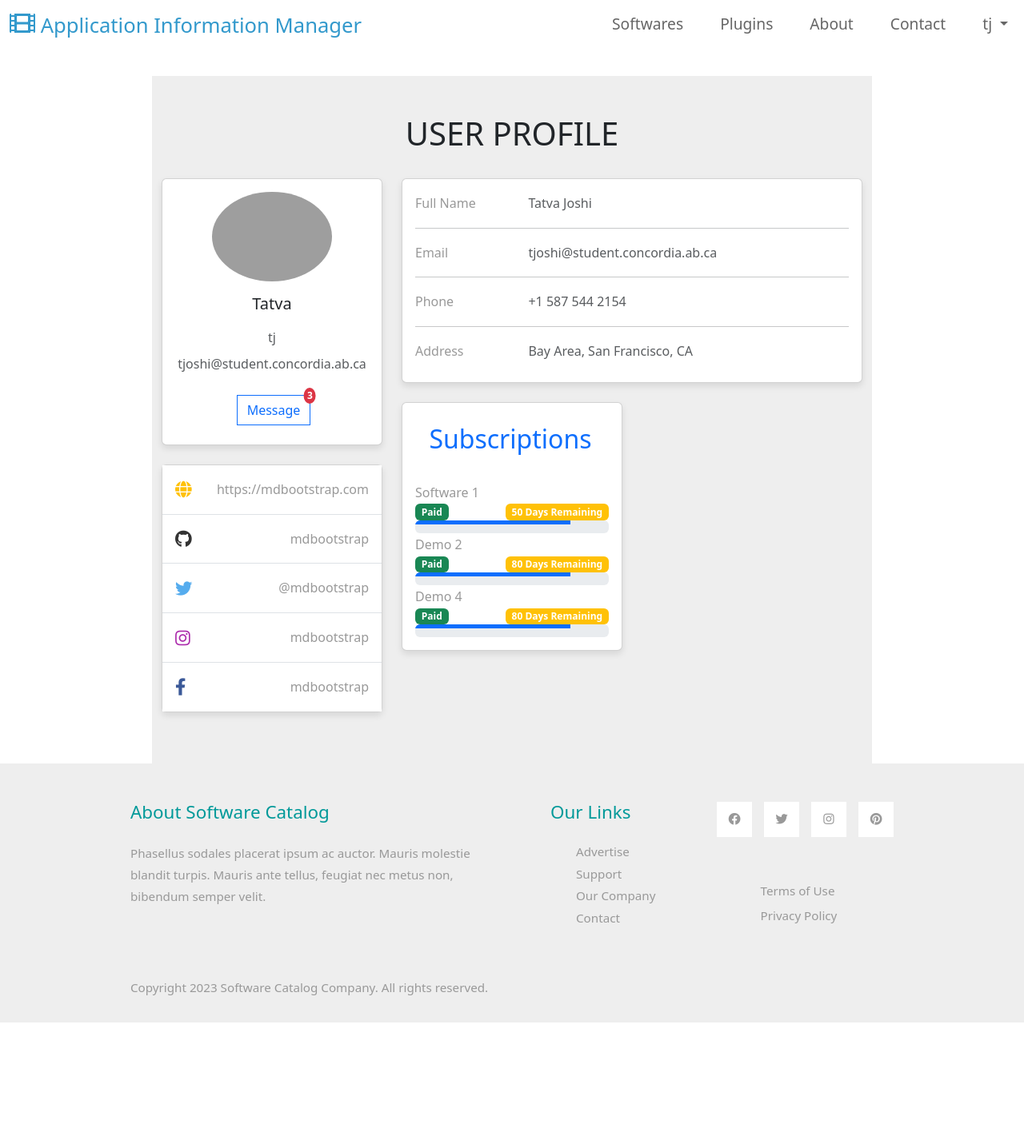
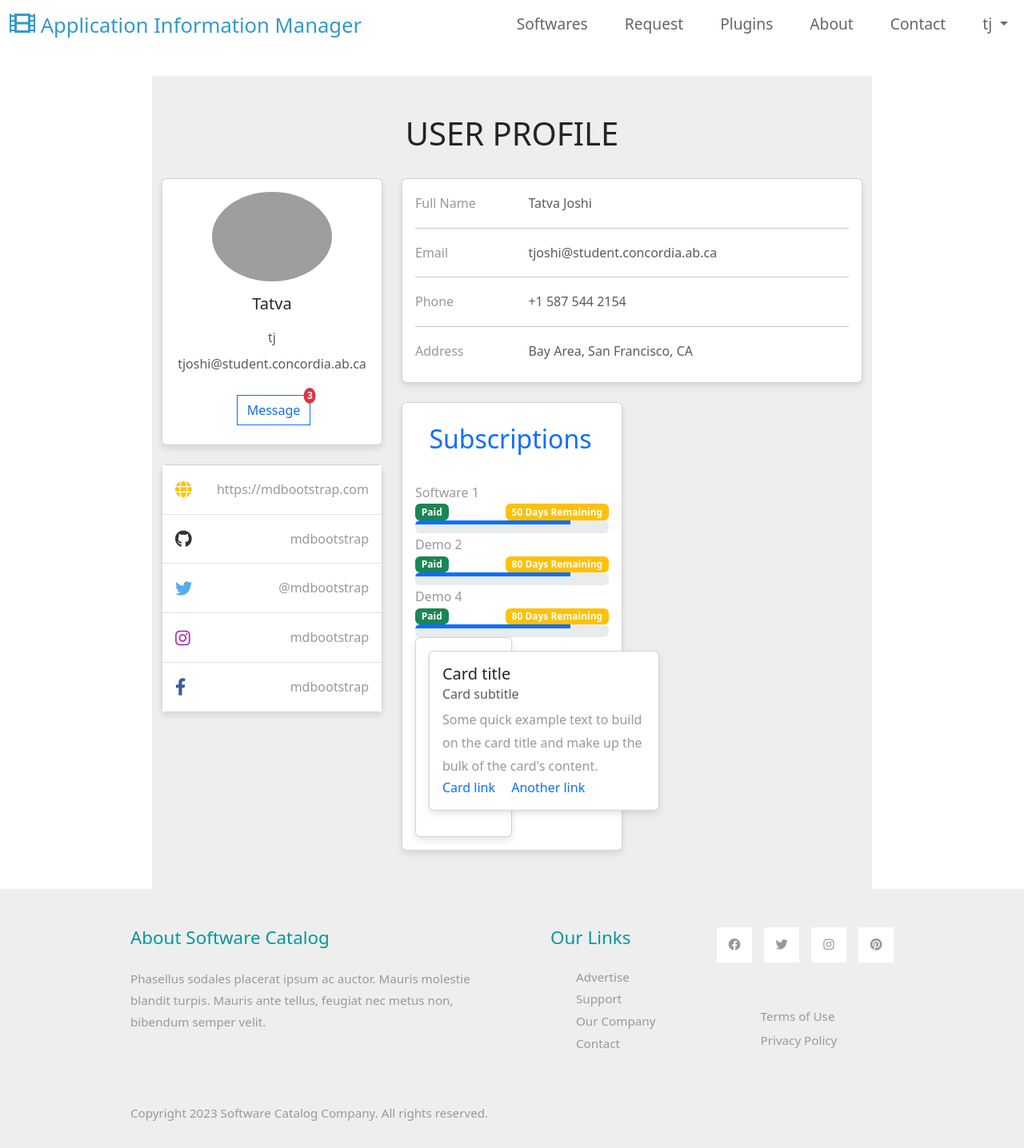
Before and after one commit to DevDenLab/Asset-Manager, a Django app: page /catalog/profile/ in a window 1280 px wide. Shown: the whole page at 80% size. Before the commit the page ends 1279 px from the top, so only its background shows below. Run offline with Django 4.2, Linux system fonts and the light colour scheme; a user stored in the database is signed in; data comes from the database, SQL or seed files in the repository; both versions use the stored data as it was after the commit; some libraries are stand-ins or nearby versions; grey boxes are pictures that could not be loaded.

Commit message:
hjgjhgjgh

```diff
--- /dev/null
+++ b/1.txt
@@ -0,0 +1,3 @@
+pending,approved,denied
+1.form,requesting software information with user contact info
+2.
--- a/catalapp/templates/base.html
+++ b/catalapp/templates/base.html
@@ -55,6 +55,9 @@ https://templatemo.com/tm-556-catalog-z
                 <ul class="navbar-nav ml-auto mb-2 mb-lg-0">
                     <li class="nav-item">
                         <a class="nav-link nav-link-1" href="{% url 'catalapp:home' %}">Softwares</a>
+                    </li>
+                    <li class="nav-item">
+                        <a class="nav-link nav-link-1" href="{% url 'catalapp:home' %}">Request</a>
                     </li>
                     <li class="nav-item">
                         <a class="nav-link nav-link-2" href="{% url 'catalapp:plugins' %}">Plugins</a>
--- a/catalapp/templates/profile.html
+++ b/catalapp/templates/profile.html
@@ -224,10 +224,24 @@
                                             </div>
                                         </div>
                                     </div> -->
+                                <div class="col-md-6">
+                                    <div class="card mb-4 mb-md-0">
+                                        <div class="card-body project-status">
+                                            <div class="card" style="width: 18rem;">
+                                                <div class="card-body">
+                                                    <h5 class="card-title">Card title</h5>
+                                                    <h6 class="card-subtitle mb-2 text-muted">Card subtitle</h6>
+                                                    <p class="card-text">Some quick example text to build on the card
+                                                        title and make
+                                                        up the bulk of the card's content.</p>
+                                                    <a href="#" class="card-link">Card link</a>
+                                                    <a href="#" class="card-link">Another link</a>
+                                                </div>
+                                            </div>
+                                        </div>
+                                    </div>
+                                </div>
                             </div>
-                        </div>
-                    </div>
-                </div>
 </section>
 
 <style>
--- a/catalapp/urls.py
+++ b/catalapp/urls.py
@@ -15,6 +15,8 @@ urlpatterns = [
     path("api/search/", views.search_api, name="search_api"),
     path("user_auth/", views.authenticate, name="auth"),
     path("login/", views.login_view, name="login"),
+    # path("request/", views.request_view, name="request"),
+
     path("register/", views.register_view, name="register"),
     path(
         "logout/",
--- a/catalapp/views.py
+++ b/catalapp/views.py
@@ -199,6 +199,7 @@ def login_view(request):
         error_message = ""
     return render(request, "login.html", {"error_message": error_message})
 
+# def request_view(request):
 
 def register_view(request):
     if request.method == "POST":
```
Also changed, not shown: softCatal/settings.py (+6 -2 lines), db.sqlite3, 3 other files.
